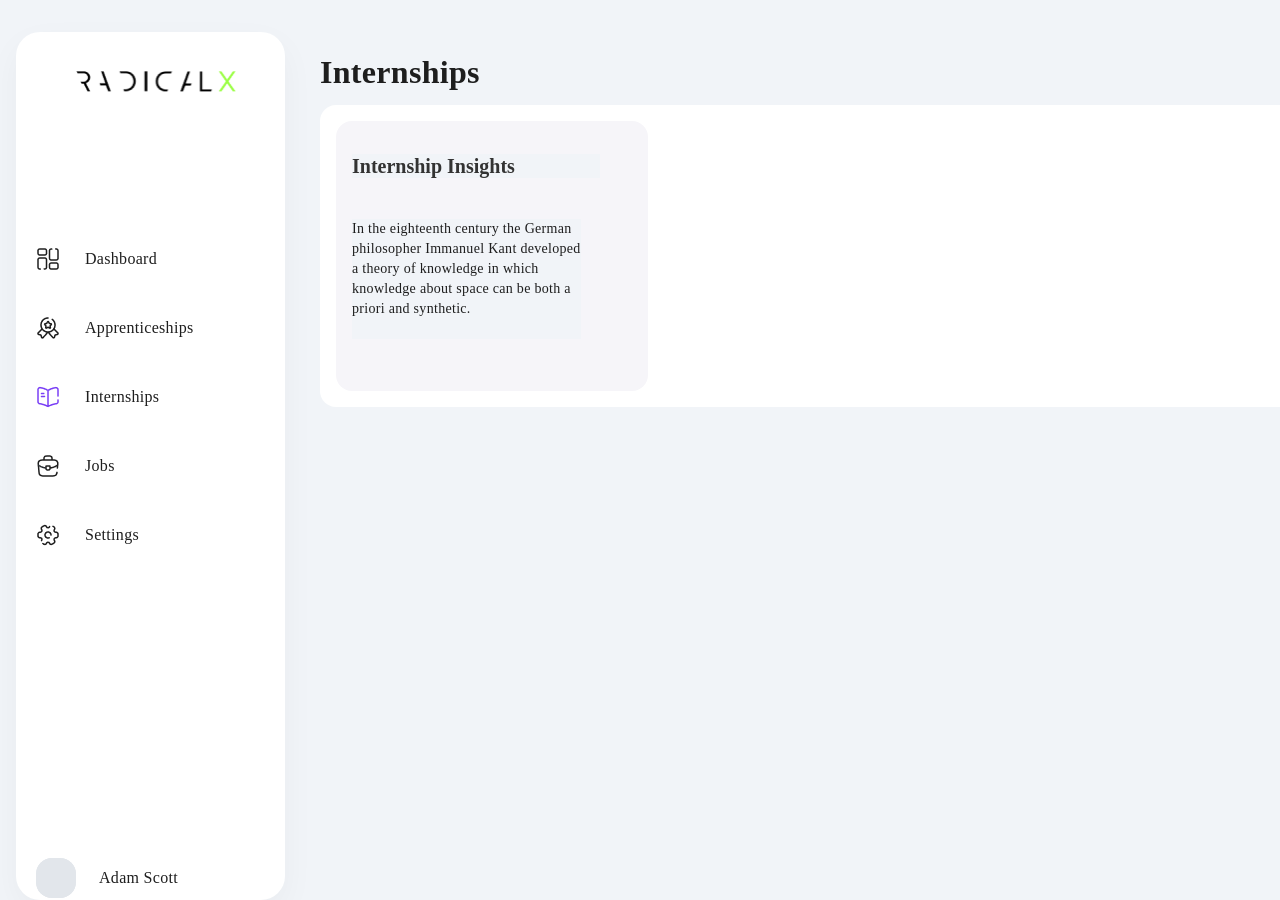
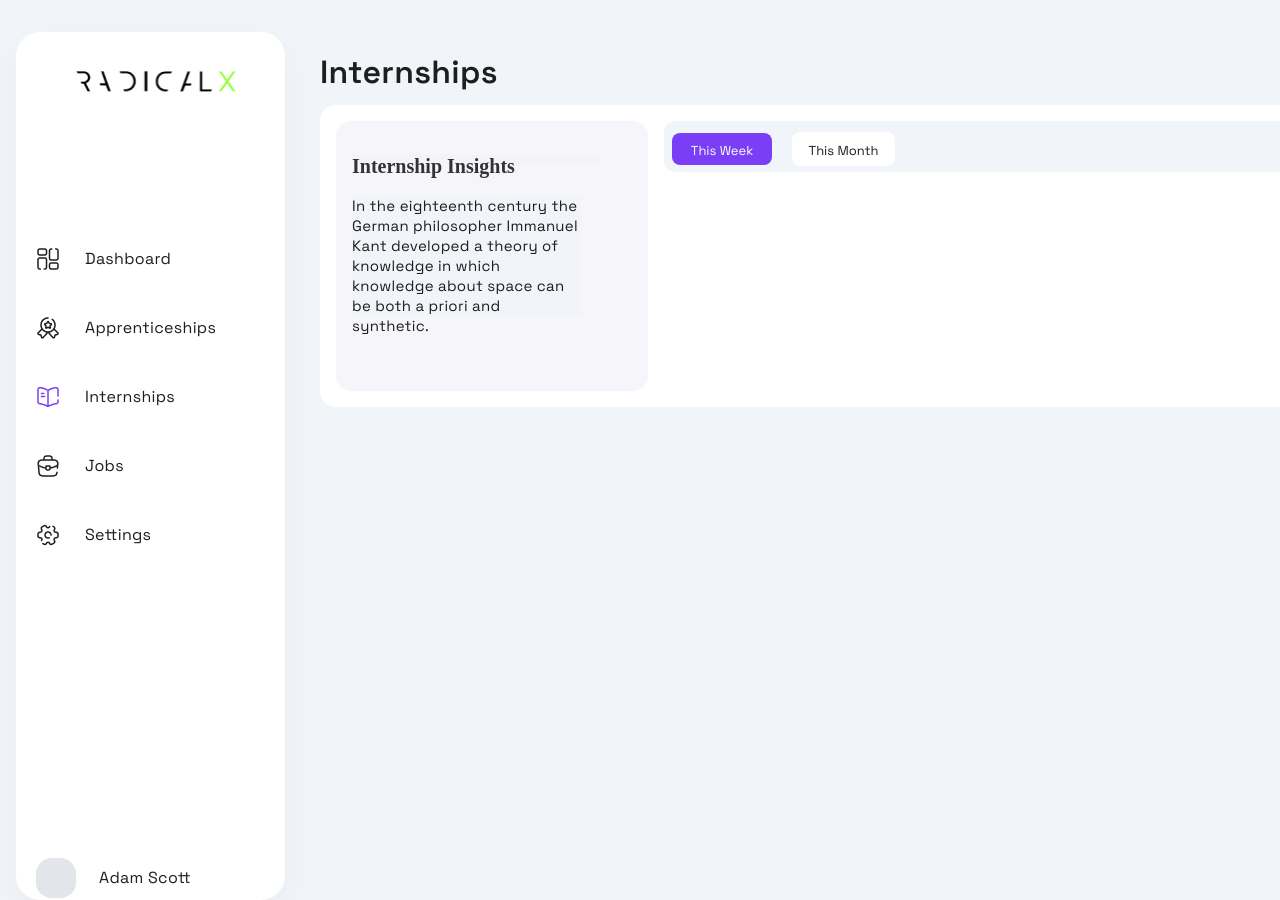
Before and after one commit to Ahmed-Larbi/InternshipFlow, a React (Create React App) app: page / in a window 1280 px wide. Shown: the top 900 px of the page. Built offline with nearby package versions, Linux system fonts and the light colour scheme.

Commit message:
Title, Button and Paragraph to the Graph bar

```diff
--- a/public/index.html
+++ b/public/index.html
@@ -15,6 +15,9 @@
       user's mobile device or desktop. See https://developers.google.com/web/fundamentals/web-app-manifest/
     -->
     <link rel="manifest" href="%PUBLIC_URL%/manifest.json" />
+    <link rel="preconnect" href="https://fonts.googleapis.com">
+    <link rel="preconnect" href="https://fonts.gstatic.com" crossorigin>
+    <link href="https://fonts.googleapis.com/css2?family=Space+Grotesk:wght@400;600;700&display=swap" rel="stylesheet">
     <!--
       Notice the use of %PUBLIC_URL% in the tags above.
       It will be replaced with the URL of the `public` folder during the build.
--- a/src/components/graphbar/Graphbar.js
+++ b/src/components/graphbar/Graphbar.js
@@ -1,5 +1,6 @@
 import React from 'react';
 import "./styles.css"
+import calendar from "../../assets/images/calendar-2.png"
 
 export default function GraphBar () {
     return (
@@ -10,6 +11,13 @@ export default function GraphBar () {
                 In the eighteenth century the German philosopher Immanuel Kant developed a theory of knowledge in which knowledge about space can be both a priori and synthetic.
                 </p>
             </div>
+            <div className='Filterbar'>
+                <div className='topbar'>
+                    <button className='weekButton'>This Week</button>
+                    <button className='monthButton'>This Month</button>
+                    <button className='datesButton'><img src={calendar} alt=""/>Select Dates</button>
+                </div>
+            </div>
         </div>
     )
 }
--- a/src/components/graphbar/styles.css
+++ b/src/components/graphbar/styles.css
@@ -23,7 +23,7 @@
 }
 h2 {
     width: 248px;
-    height: 24px;
+    height: 10px;
 
     /* Desktop/H5 */
 
@@ -52,7 +52,7 @@ h2 {
     flex-direction: column;
     align-items: flex-start;
     padding: 16px;
-    gap: 10px;
+    gap: 0px;
 
     width: 280px;
     height: 238px;
@@ -76,7 +76,7 @@ height: 120px;
     font-family: 'Space Grotesk';
     font-style: normal;
     font-weight: 400;
-font-size: 14px;
+    font-size: 15px;
     line-height: 20px;
     /* or 143% */
 
@@ -94,3 +94,131 @@ flex: none;
     order: 1;
     flex-grow: 0;
 }
+.Filterbar {
+    /* Filter bar */
+
+
+/* Auto layout */
+
+    display: flex;
+    flex-direction: column;
+    padding: 8px;
+    gap: 10px;
+
+    width: 800px;
+    height: 35px;
+
+    /* Gray 6 */
+
+
+    border-radius: 12px;
+
+    /* Inside auto layout */
+
+    flex: none;
+    order: 0;
+    flex-grow: 0;
+}
+.weekButton {
+    margin-right: 20px;
+    padding: 6px 12px;
+    gap: 8px;
+
+    width: 100px;
+    height: 32px;
+
+    /* Purple */
+
+    background: #793EF5;
+    border-radius: 8px;
+
+    /* Inside auto layout */
+
+    flex: none;
+    order: 0;
+    flex-grow: 0;
+
+    font-family: 'Space Grotesk';
+    font-style: normal;
+    font-weight: 500;
+    font-size: 13px;
+    line-height: 20px;
+    border-color: transparent;
+    /* identical to box height, or 143% */
+
+    text-align: center;
+    font-feature-settings: 'liga' off;
+
+    /* Snow */
+
+    color: #FFFFFF;
+
+
+    /* Inside auto layout */
+
+
+}
+.monthButton {
+    /* Filter not selected */
+
+
+/* Auto layout */
+
+    padding: 6px 12px;
+    gap: 8px;
+
+    width: 103px;
+    height: 34px;
+
+    /* Snow */
+
+    background: #FFFFFF;
+    border-radius: 8px;
+    border-color: transparent;
+    font-family: 'Space Grotesk';
+    font-style: normal;
+    font-weight: 500;
+    font-size: 13px;
+    line-height: 22px;
+    /* identical to box height, or 143% */
+
+    text-align: center;
+    font-feature-settings: 'liga' off;
+
+    /* Dark */
+
+    color: #1E1E1E;
+
+    /* Inside auto layout */
+
+    flex: none;
+    order: 1;
+    flex-grow: 0;
+}
+.datesButton {
+    padding: 6px 12px;
+    gap: 8px;
+
+    width: 138px;
+    align-items: center;
+    flex-direction: row;
+    display: inline-flex;
+    height: 32px;
+    font-family: 'Space Grotesk';
+
+    /* Snow */
+
+    background: #FFFFFF;
+    border-radius: 8px;
+    margin-left: 53%;
+    border-color: transparent;
+
+    /* Inside auto layout */
+
+    flex: none;
+    order: 1;
+    flex-grow: 0;
+}
+img {
+    background: #FFFFFF;
+}
```
Also changed, not shown: src/assets/images/calendar-2.png (added). Lines whose indentation alone changed are shown as unchanged.
